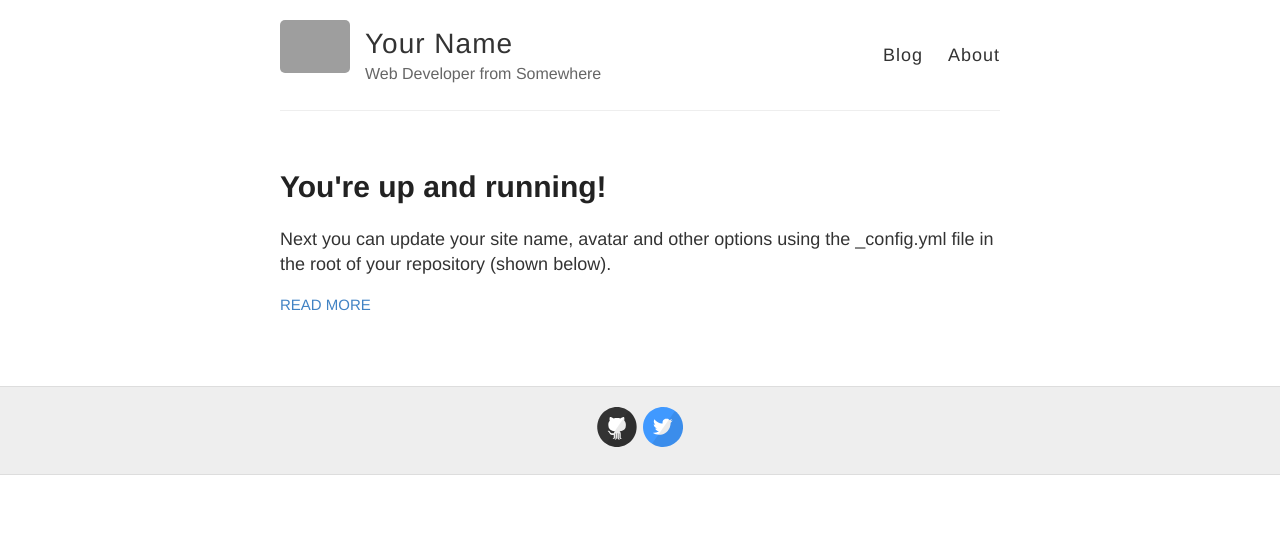
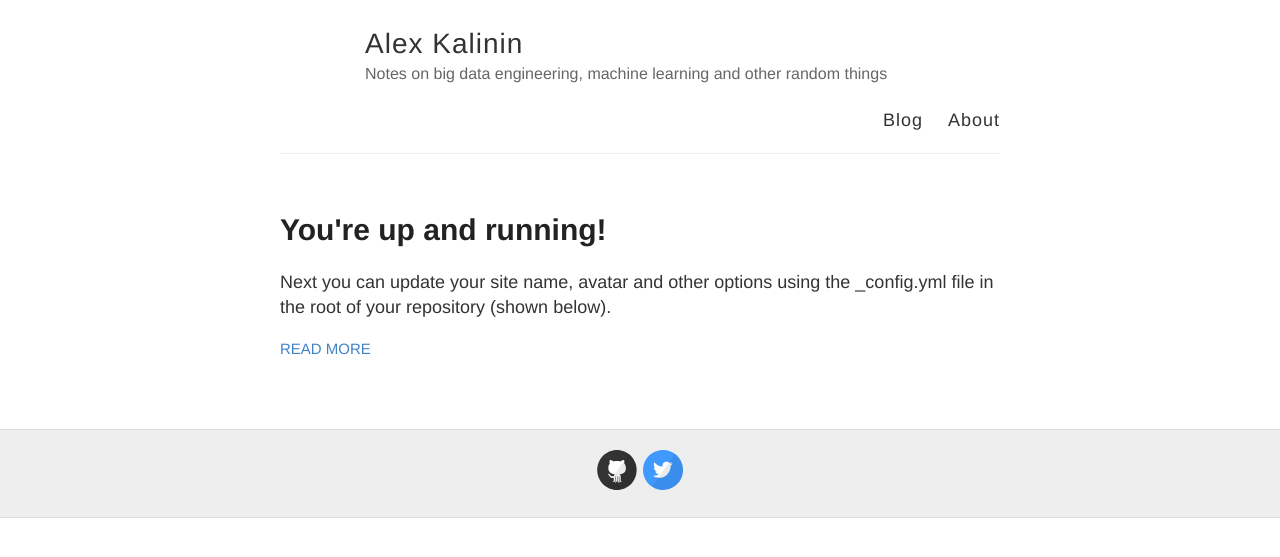
Before and after one commit to alex-kalinin/alex-kalinin.github.io, a Jekyll site: the page built from index.html, in a window 1280 px wide. Shown: the top 557 px of the page. Built offline with Jekyll 4.4.1, drawn with Linux system fonts in a browser that asks for light colours; grey boxes are pictures that could not be loaded.

Commit message:
Update config

```diff
--- a/_config.yml
+++ b/_config.yml
@@ -3,13 +3,13 @@
 #
 
 # Name of your site (displayed in the header)
-name: Your Name
+name: Alex Kalinin
 
 # Short bio or description (displayed in the header)
-description: Web Developer from Somewhere
+description: Notes on big data engineering, machine learning and other random things
 
 # URL of your avatar or profile pic (you could use your GitHub profile pic)
-avatar: https://raw.githubusercontent.com/barryclark/jekyll-now/master/images/jekyll-logo.png
+avatar:
 
 #
 # Flags below are optional
```
